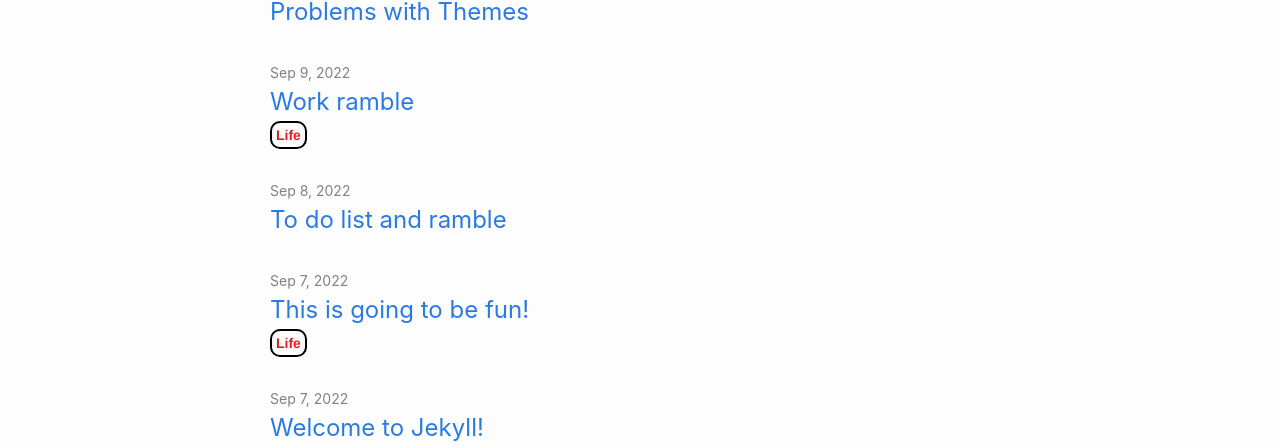
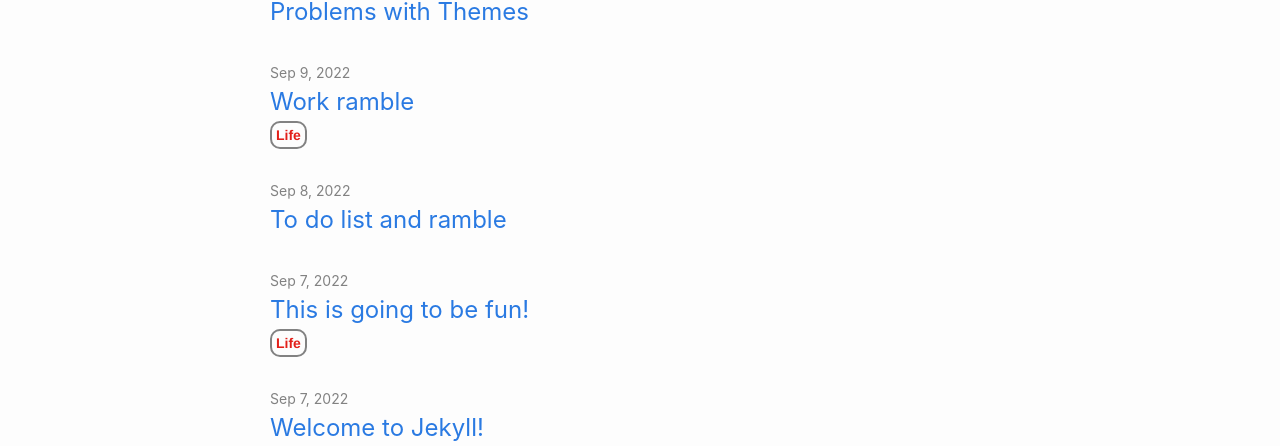
Before and after one commit to MFactor96/MFactor96.github.io, a Jekyll site: the page built from index.markdown, in a window 1280 px wide. Shown: the part 179-625 px from the top of the page. Built offline with Jekyll 4.4.1, drawn with Linux system fonts in a browser that asks for light colours.

Commit message:
Update _layout.scss

```diff
--- a/_sass/minima/_layout.scss
+++ b/_sass/minima/_layout.scss
@@ -211,7 +211,7 @@
   font-size: $small-font-size;
   color: $red;
   border-radius: 10px;
-  border: 2px solid #000000;
+  border: 2px solid #828282;
   padding: 4px;
   width: 200px;
   height: 150px;
```
